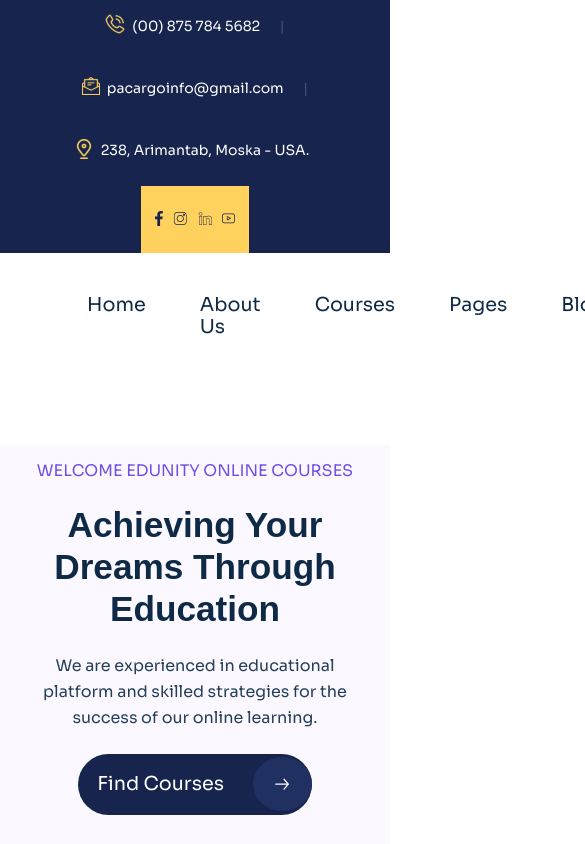
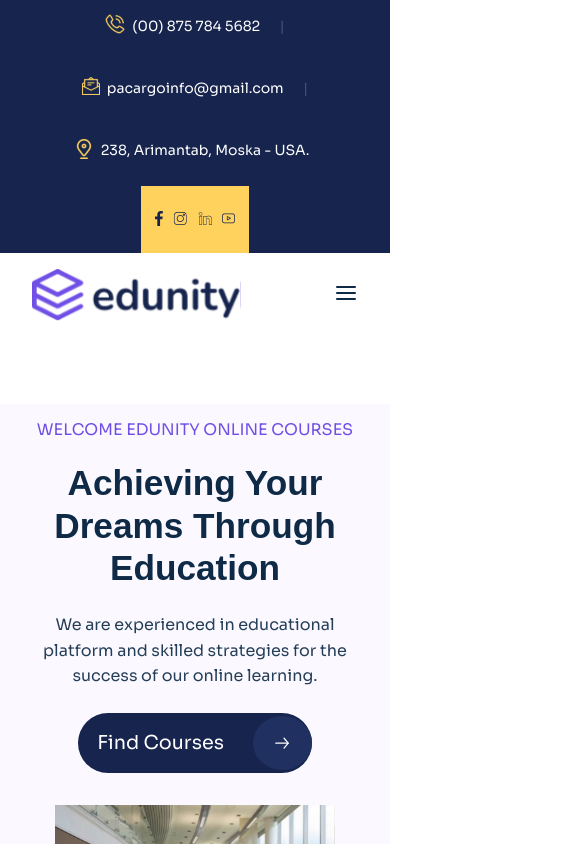
Before and after one commit to Siddami/WTFReactDec, a React (Vite) app: page / in a window 390 px wide. Shown: the top 844 px of the page, 585 px wide, since content can reach past the window. Built offline with nearby package versions, Linux system fonts and the light colour scheme.

Commit message:
feat: updates responsiveness for header and hero section

```diff
--- a/src/components/Header/NavHeader/NavHeader.css
+++ b/src/components/Header/NavHeader/NavHeader.css
@@ -1,5 +1,6 @@
 .NavHeader {
     background-color: #fff;
+    position: relative;
 }
 
 .NavHeader__inner {
@@ -11,11 +12,24 @@
     margin: 0 auto;
 }
 
+.nav-content {
+    display: flex;
+    align-items: center;
+    gap: 2em;
+}
+
+.mobile-menu-icon {
+    display: none;
+    cursor: pointer;
+}
+
 .nav-links {
     list-style: none;
     display: flex;
     gap: 1.5rem;
     font-size: 1.2rem;
+    padding: 0;
+    margin: 0;
 }
 
 .nav-links li {
@@ -36,3 +50,32 @@
     height: 3.2em;
     width: auto;
 }
+
+@media (max-width: 900px) {
+    .mobile-menu-icon {
+        display: block;
+    }
+
+    .nav-content {
+        position: absolute;
+        top: 100%;
+        left: 0;
+        right: 0;
+        background-color: #fff;
+        flex-direction: column;
+        padding: 2em;
+        box-shadow: 0 10px 15px -3px rgba(0, 0, 0, 0.1);
+        display: none;
+        z-index: 50;
+    }
+
+    .nav-content.open {
+        display: flex;
+    }
+
+    .nav-links {
+        flex-direction: column;
+        align-items: center;
+        width: 100%;
+    }
+}
--- a/src/components/Header/NavHeader/index.jsx
+++ b/src/components/Header/NavHeader/index.jsx
@@ -1,14 +1,39 @@
+import { useState } from "react";
 import Arrow from "../../../assets/icons/arrow.svg?react";
-import Button from '../../Button'
+import Button from "../../Button";
 import Logo from "../../../assets/images/logo.svg?react";
 import "./NavHeader.css";
 
 const NavHeader = () => {
+  const [isMenuOpen, setIsMenuOpen] = useState(false);
+
   return (
     <nav className="NavHeader">
       <div className="NavHeader__inner">
         <Logo className="logo" />
 
+        <div
+          className="mobile-menu-icon"
+          onClick={() => setIsMenuOpen(!isMenuOpen)}
+        >
+          <svg
+            xmlns="http://www.w3.org/2000/svg"
+            width="24"
+            height="24"
+            viewBox="0 0 24 24"
+            fill="none"
+            stroke="currentColor"
+            strokeWidth="2"
+            strokeLinecap="round"
+            strokeLinejoin="round"
+          >
+            <line x1="3" y1="12" x2="21" y2="12" />
+            <line x1="3" y1="6" x2="21" y2="6" />
+            <line x1="3" y1="18" x2="21" y2="18" />
+          </svg>
+        </div>
+
+        <div className={`nav-content ${isMenuOpen ? "open" : ""}`}>
           <ul className="nav-links">
             <li>Home</li>
             <li>About Us</li>
@@ -28,8 +53,9 @@ const NavHeader = () => {
             Create Account
           </Button>
         </div>
+      </div>
     </nav>
   );
-}
+};
 
 export default NavHeader;
--- a/src/components/Hero/Hero.css
+++ b/src/components/Hero/Hero.css
@@ -2,7 +2,7 @@
   background-color: var(--slight-white);
   position: relative;
   min-height: 70vh;
-  margin-block: clamp(3rem, 8vh, 6rem);
+  margin-top: clamp(3rem, 8vh, 6rem);
   width: 100%;
   overflow: hidden;
 }
```
Lines whose indentation alone changed are shown as unchanged.
